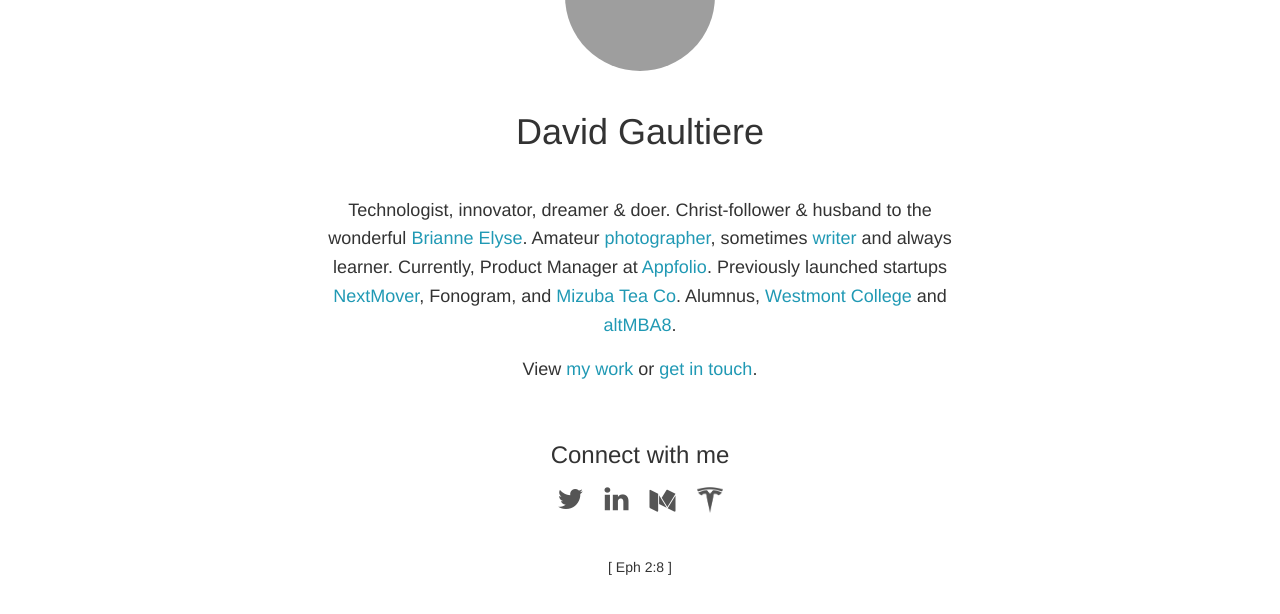
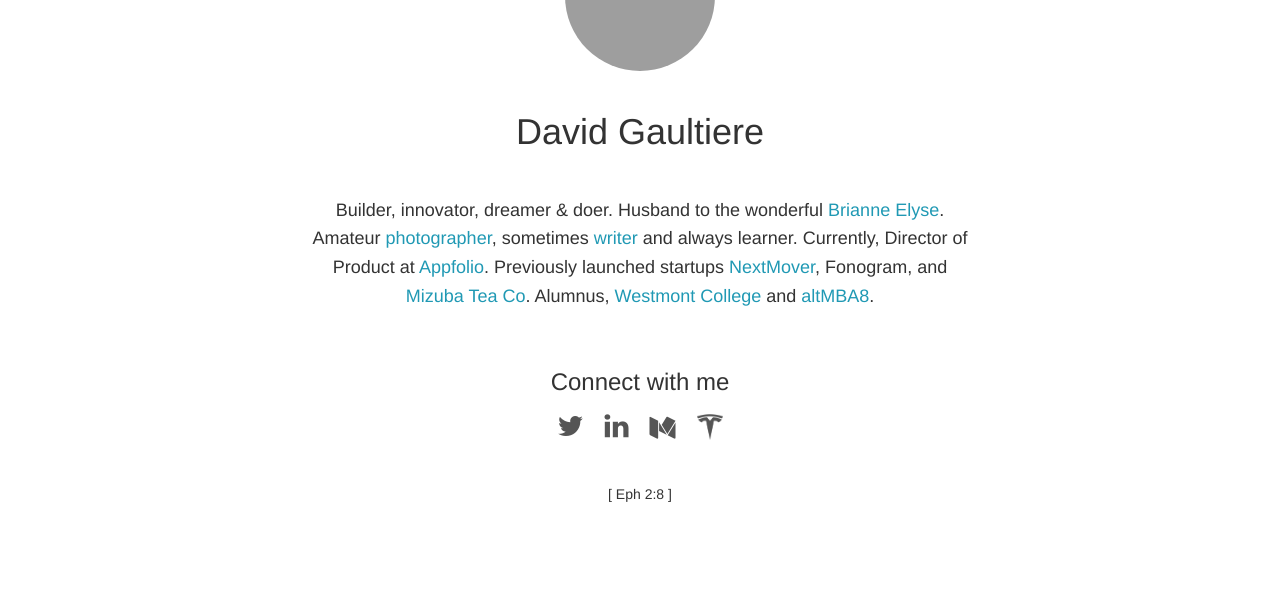
Before and after one commit to dgaultiere/davidgaultiere.com, a PHP site: page / in a window 1280 px wide. Shown: the part 184-798 px from the top of the page. Run offline with PHP 8.4, Linux system fonts and the light colour scheme; some libraries are stand-ins or nearby versions; some web fonts are replaced; grey boxes are pictures that could not be loaded.

Commit message:
Updating about description and removing work and contact links

```diff
--- a/index.php
+++ b/index.php
@@ -30,8 +30,7 @@
     <h1 id="my-name">David Gaultiere</h1>
 
     <div id="about" class="description">
-      <p>Technologist, innovator, dreamer &amp; doer. Christ-follower &amp; husband to the wonderful <a href="http://www.loveandelyse.com/" target="_blank" title="Design &amp; illustration by Love & Elyse">Brianne Elyse</a>. Amateur <a href="/photography/" title="Memories in film and digital">photographer</a>, sometimes <a href="http://www.medium.com/@dgaultiere" title="Read my blog on Medium" target="_blank">writer</a> and always learner. Currently, Product Manager at <a href="http://www.appfolioinc.com/" target="_blank" title="Enabling small &amp; medium-sized business to grow and compete">Appfolio</a>. Previously launched startups <a href="http://www.fastcompany.com/3029879/most-creative-people/can-the-lyft-of-moving-take-the-pain-out-of-one-of-lifes-most-hated-act" target="_blank" title="Uber for moving">NextMover</a>, Fonogram, and <a href="http://www.mizubatea.com/" target="_blank" title="All tea is not created equal">Mizuba Tea Co</a>. Alumnus, <a href="http://westmont.edu/" title="A small school for big thinkers" target="_blank">Westmont College</a> and <a href="http://alumni.altmba.com/davidgaultiere/" title="Combatting the lizard brain" target="_blank">altMBA8</a>.</p>
-      <p>View <a href="/work" title="My Work">my work</a> or <a id="contact-button">get in touch</a>.</p>
+      <p>Builder, innovator, dreamer &amp; doer. Husband to the wonderful <a href="http://www.briannelyse.com/" target="_blank" title="Brianne Elyse Interiors">Brianne Elyse</a>. Amateur <a href="/photography/" title="Memories in film and digital">photographer</a>, sometimes <a href="http://www.medium.com/@dgaultiere" title="Read my blog on Medium" target="_blank">writer</a> and always learner. Currently, Director of Product at <a href="http://www.appfolioinc.com/" target="_blank" title="Enabling small &amp; medium-sized business to grow and compete">Appfolio</a>. Previously launched startups <a href="http://www.fastcompany.com/3029879/most-creative-people/can-the-lyft-of-moving-take-the-pain-out-of-one-of-lifes-most-hated-act" target="_blank" title="Uber for moving">NextMover</a>, Fonogram, and <a href="http://www.mizubatea.com/" target="_blank" title="All tea is not created equal">Mizuba Tea Co</a>. Alumnus, <a href="http://westmont.edu/" title="A small school for big thinkers" target="_blank">Westmont College</a> and <a href="http://alumni.altmba.com/davidgaultiere/" title="Combatting the lizard brain" target="_blank">altMBA8</a>.</p>
     </div>
 
     <!-- <a class="tooltip"><span>Coming Soon</span>Something Cool</a> -->
```
